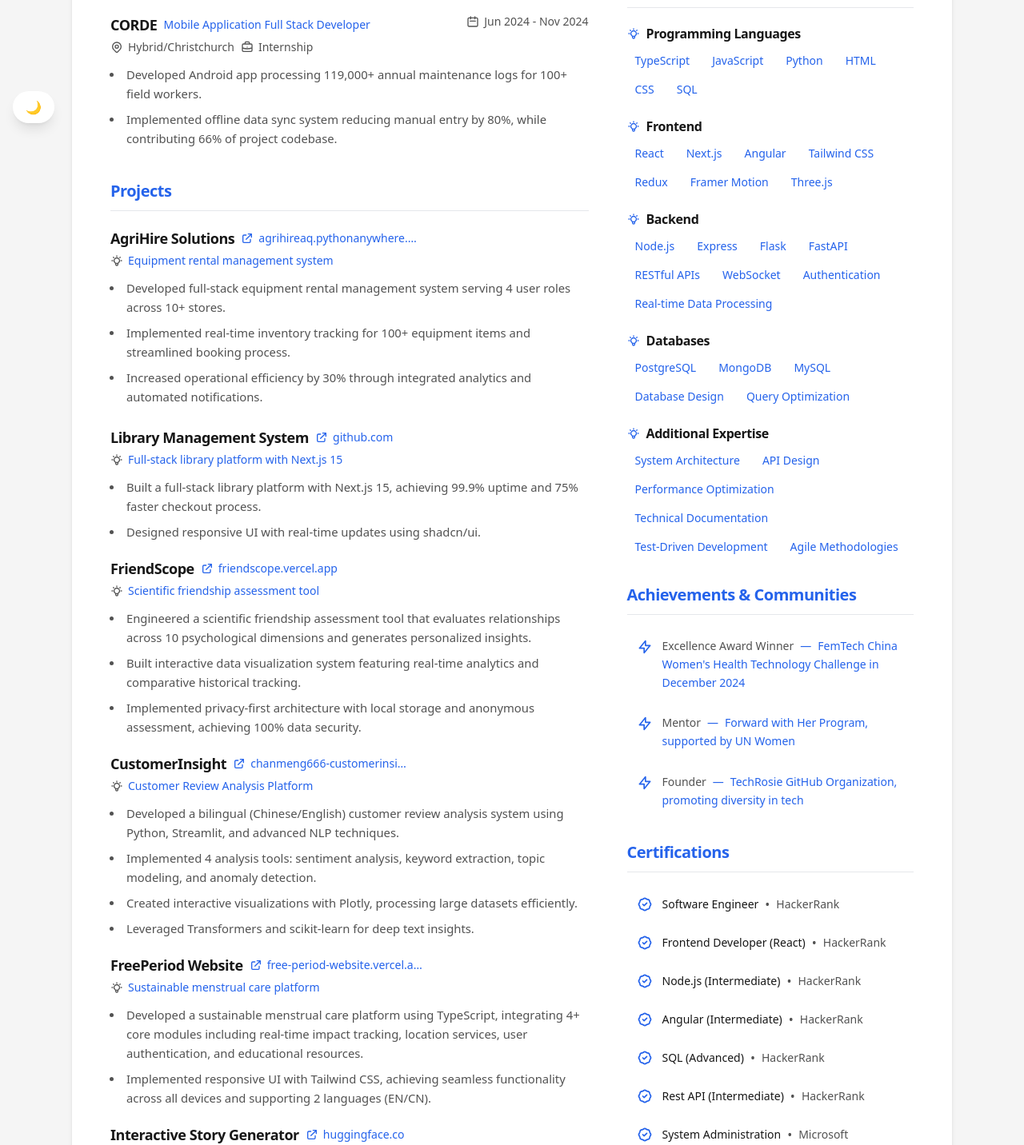
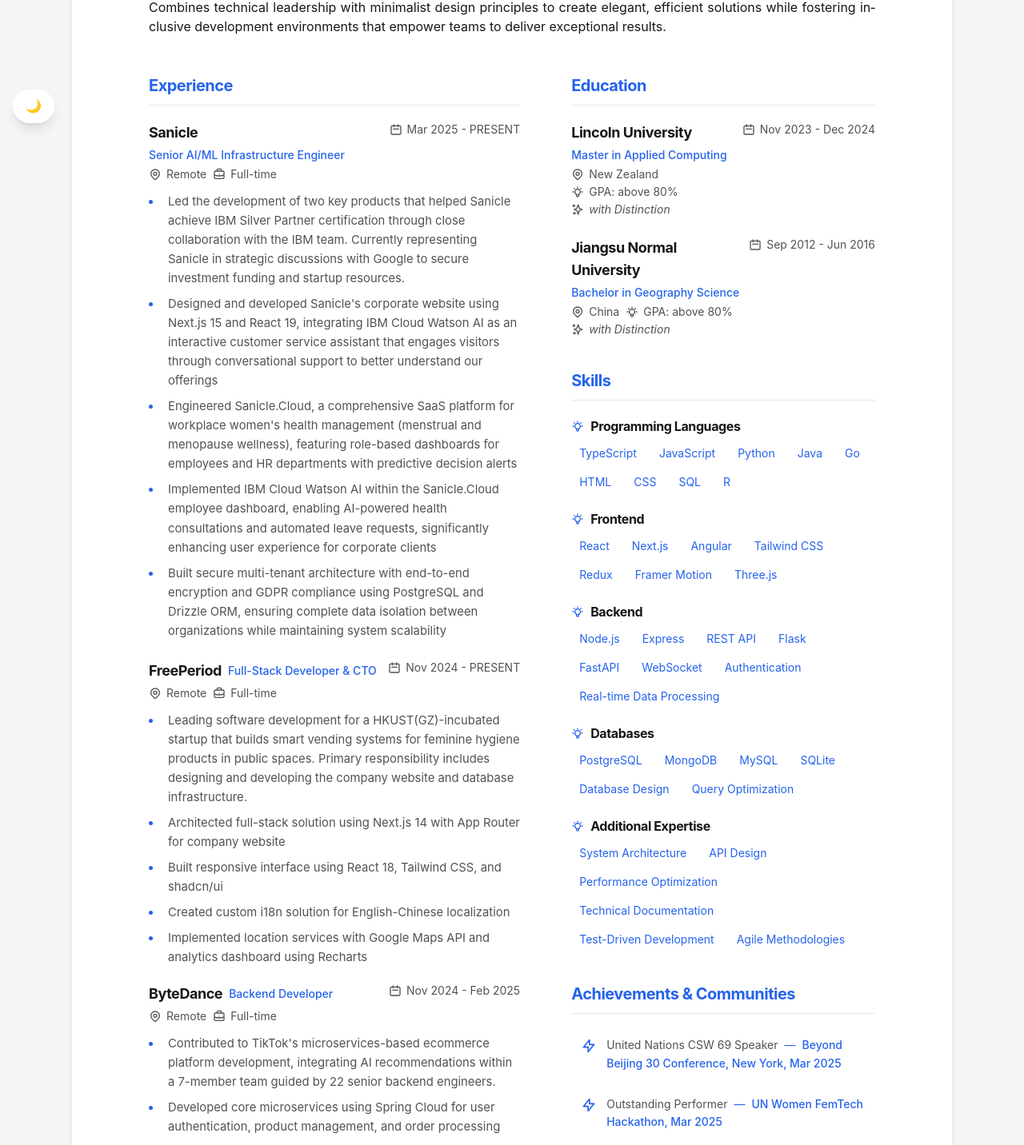
Before and after one commit to ChanMeng666/easy-resume, a Next.js app: page / in a window 1280 px wide. Shown: the part 630-2062 px from the top of the page at 80% size. Built offline with nearby package versions, Linux system fonts and the light colour scheme.

Commit message:
Update CV copywriting

```diff
--- a/src/app/globals.css
+++ b/src/app/globals.css
@@ -29,6 +29,9 @@
   -webkit-font-smoothing: antialiased;
   -moz-osx-font-smoothing: grayscale;
   text-rendering: optimizeLegibility;
+  font-family: -apple-system, BlinkMacSystemFont, 'Segoe UI', 'Roboto', 'Oxygen', 'Ubuntu', 'Cantarell', sans-serif;
+  font-feature-settings: 'kern' 1, 'liga' 1;
+  line-height: 1.6;
 }
 
 .resume-container {
@@ -85,3 +88,74 @@
 h1, h2, h3 {
   letter-spacing: -0.025em;
 }
+
+/* 增强简历专业样式 */
+.resume-container {
+  position: relative;
+}
+
+.resume-container::before {
+  content: '';
+  position: absolute;
+  top: 0;
+  left: 0;
+  right: 0;
+  height: 4px;
+  background: linear-gradient(90deg, var(--primary-main), var(--primary-light));
+  border-radius: 0.5rem 0.5rem 0 0;
+}
+
+/* 优化文本可读性 */
+.text-justify {
+  text-align: justify;
+  hyphens: auto;
+  word-break: break-word;
+}
+
+/* 增强列表样式 */
+.work-item ul li {
+  position: relative;
+  padding-left: 0.5rem;
+}
+
+.work-item ul li::marker {
+  color: var(--primary-main);
+  font-weight: bold;
+}
+
+/* 优化响应式设计 */
+@media (max-width: 1024px) {
+  .resume-container {
+    margin: 0 0.5rem;
+    border-radius: 0.75rem;
+  }
+}
+
+@media (max-width: 640px) {
+  .resume-container::before {
+    height: 3px;
+  }
+
+  .text-justify {
+    text-align: left;
+  }
+}
+
+/* 打印样式优化 */
+@media print {
+  .resume-container {
+    box-shadow: none;
+    max-width: none;
+    margin: 0;
+    padding: 1rem;
+  }
+
+  .resume-container::before {
+    display: none;
+  }
+
+  body {
+    background: white;
+    color: black;
+  }
+}
--- a/src/app/page.tsx
+++ b/src/app/page.tsx
@@ -1,4 +1,5 @@
 import { Header } from "@/components/Header";
+import { Introduction } from "@/components/Introduction";
 import { Education } from "@/components/Education";
 import { Skills } from "@/components/Skills";
 import { Work } from "@/components/Work";
@@ -10,27 +11,30 @@
 
 export default function Home() {
   return (
-    <div className="min-h-screen bg-background py-6 sm:py-8 px-3 sm:px-4">
-      <div className="resume-container max-w-[1100px] mx-auto bg-background-paper
-        shadow-sm sm:shadow-md dark:shadow-lg rounded-none sm:rounded-lg
+    <div className="min-h-screen bg-background py-8 sm:py-12 px-4 sm:px-6">
+      <div className="resume-container max-w-[1200px] mx-auto bg-background-paper
+        shadow-sm sm:shadow-md dark:shadow-lg rounded-lg sm:rounded-xl
         transition-shadow duration-200"
       >
-        <Header basics={resumeData.basics} />
-        <div className="grid grid-cols-1 lg:grid-cols-[2.5fr,1.5fr] gap-8 lg:gap-12">
-          <div className="space-y-10">
-            <Work work={resumeData.work} />
-            <Projects projects={resumeData.projects} />
+        <div className="px-8 sm:px-10 lg:px-12 py-8 sm:py-10">
+          <Header basics={resumeData.basics} />
+
+          <div className="mb-12">
+            <Introduction summary={resumeData.basics.summary} />
           </div>
-          <div className="space-y-8">
-            <div>
+
+          <div className="grid grid-cols-1 lg:grid-cols-[2.2fr,1.8fr] gap-12 lg:gap-16">
+            <div className="space-y-12">
+              <Work work={resumeData.work} />
+              <Projects projects={resumeData.projects} />
+            </div>
+            <div className="space-y-10">
               <Education education={resumeData.education} />
-            </div>
-            <div>
               <Skills skills={resumeData.skills} />
-            </div>
-            <div className="space-y-8">
-              <Achievements achievements={resumeData.achievements} />
-              <Certifications certifications={resumeData.certifications} />
+              <div className="space-y-10">
+                <Achievements achievements={resumeData.achievements} />
+                <Certifications certifications={resumeData.certifications} />
+              </div>
             </div>
           </div>
         </div>
--- /dev/null
+++ b/src/components/Introduction.tsx
@@ -0,0 +1,22 @@
+import { ResumeData } from "@/data/resume";
+import { Section } from "./Section";
+
+interface IntroductionProps {
+  summary: ResumeData["basics"]["summary"];
+}
+
+export function Introduction({ summary }: IntroductionProps) {
+  if (!summary) return null;
+
+  return (
+    <Section title="Introduction">
+      <div className="text-sm sm:text-base leading-relaxed text-text-primary space-y-4">
+        {summary.split('\n\n').map((paragraph, index) => (
+          <p key={index} className="text-justify">
+            {paragraph}
+          </p>
+        ))}
+      </div>
+    </Section>
+  );
+}
--- a/src/components/Projects.tsx
+++ b/src/components/Projects.tsx
@@ -16,7 +16,7 @@
                 <h3 className="font-bold text-lg text-foreground">
                   {project.name}
                 </h3>
-                {project.url && (
+                {project.url && project.url !== '#' && (
                   <a
                     href={project.url}
                     target="_blank"
@@ -37,7 +37,13 @@
                       />
                     </svg>
                     <span className="truncate max-w-[200px] hidden sm:inline">
-                      {new URL(project.url).hostname}
+                      {(() => {
+                        try {
+                          return new URL(project.url).hostname;
+                        } catch {
+                          return 'Link';
+                        }
+                      })()}
                     </span>
                   </a>
                 )}
--- a/src/data/resume.ts
+++ b/src/data/resume.ts
@@ -10,6 +10,7 @@
       url: string;
       label?: string;
     }[];
+    summary?: string;
   };
   education: {
     institution: string;
@@ -47,25 +48,21 @@
 export const resumeData: ResumeData = {
   basics: {
     name: "Chan Meng",
-    label: "Full-Stack Developer specializing in Web & Mobile Applications",
+    label: "Web/Mobile App & AI/ML Infrastructure Engineer",
     email: "chanmeng.career@gmail.com",
     phone: "(+64) 028 8523 5858",
-    location: "New Zealand",
+    location: "59 Spring Street, Onehunga, Auckland 1061",
+    summary: "Full-stack developer with specialized expertise in women's health technology, combining React/Next.js, TypeScript, Python, and cloud infrastructure to build impactful web applications. Currently driving technical innovation as CTO at FreePeriod and AI/ML Infrastructure Engineer at Sanicle, delivering enterprise-grade solutions for workplace health management with AI integration.\n\nDistinguished speaker at the UN CSW 69 Beyond Beijing 30 Conference, showcasing how AI technology effectively addresses workplace gender inequities. Passionate mentor dedicated to supporting women in STEM through the Forward with Her program, with proven impact across a diverse network of mentees from prestigious universities. Master's graduate with Distinction from Lincoln University, bringing academic excellence and practical implementation skills to every project.\n\nCombines technical leadership with minimalist design principles to create elegant, efficient solutions while fostering inclusive development environments that empower teams to deliver exceptional results.",
     profiles: [
       {
         network: "Portfolio",
-        url: "https://chanmeng.live/",
+        url: "https://2d-portfolio-eta.vercel.app/",
         label: "chanmeng.live"
       },
       {
         network: "LinkedIn",
         url: "https://www.linkedin.com/in/chanmeng666",
         label: "chanmeng666"
-      },
-      {
-        network: "GitHub",
-        url: "https://github.com/ChanMeng666",
-        label: "ChanMeng666"
       }
     ]
   },
@@ -77,6 +74,7 @@
       startDate: "Nov 2023",
       endDate: "Dec 2024",
       location: "New Zealand",
+      gpa: "above 80%",
       note: "with Distinction"
     },
     {
@@ -86,13 +84,14 @@
       startDate: "Sep 2012",
       endDate: "Jun 2016",
       location: "China",
+      gpa: "above 80%",
       note: "with Distinction"
     }
   ],
   skills: [
     {
       name: "Programming Languages",
-      keywords: ["TypeScript", "JavaScript", "Python", "HTML", "CSS", "SQL"]
+      keywords: ["TypeScript", "JavaScript", "Python", "Java", "Go", "HTML", "CSS", "SQL", "R"]
     },
     {
       name: "Frontend",
@@ -100,11 +99,11 @@
     },
     {
       name: "Backend",
-      keywords: ["Node.js", "Express", "Flask", "FastAPI", "RESTful APIs", "WebSocket", "Authentication", "Real-time Data Processing"]
+      keywords: ["Node.js", "Express", "REST API", "Flask", "FastAPI", "WebSocket", "Authentication", "Real-time Data Processing"]
     },
     {
       name: "Databases",
-      keywords: ["PostgreSQL", "MongoDB", "MySQL", "Database Design", "Query Optimization"]
+      keywords: ["PostgreSQL", "MongoDB", "MySQL", "SQLite", "Database Design", "Query Optimization"]
     },
     {
       name: "Additional Expertise",
@@ -120,113 +119,127 @@
   ],
   work: [
     {
-      company: "ByteDance Youth Camp",
-      position: "Backend Engineer",
-      startDate: "Nov 2024",
+      company: "Sanicle",
+      position: "Senior AI/ML Infrastructure Engineer",
+      startDate: "Mar 2025",
       endDate: "PRESENT",
-      location: "Remote/China",
-      type: "Apprenticeship",
+      location: "Remote",
+      type: "Full-time",
       highlights: [
-        "Selected among 8900+ participants to develop microservices and distributed systems under ByteDance engineers' mentorship."
+        "Led the development of two key products that helped Sanicle achieve IBM Silver Partner certification through close collaboration with the IBM team. Currently representing Sanicle in strategic discussions with Google to secure investment funding and startup resources.",
+        "Designed and developed Sanicle's corporate website using Next.js 15 and React 19, integrating IBM Cloud Watson AI as an interactive customer service assistant that engages visitors through conversational support to better understand our offerings",
+        "Engineered Sanicle.Cloud, a comprehensive SaaS platform for workplace women's health management (menstrual and menopause wellness), featuring role-based dashboards for employees and HR departments with predictive decision alerts",
+        "Implemented IBM Cloud Watson AI within the Sanicle.Cloud employee dashboard, enabling AI-powered health consultations and automated leave requests, significantly enhancing user experience for corporate clients",
+        "Built secure multi-tenant architecture with end-to-end encryption and GDPR compliance using PostgreSQL and Drizzle ORM, ensuring complete data isolation between organizations while maintaining system scalability"
       ]
     },
     {
       company: "FreePeriod",
-      position: "Chief Technology Officer",
+      position: "Full-Stack Developer & CTO",
       startDate: "Nov 2024",
       endDate: "PRESENT",
-      location: "Remote/China",
-      type: "Freelance",
+      location: "Remote",
+      type: "Full-time",
       highlights: [
-        "Built bilingual platform serving 3,000+ monthly users with IoT-enabled tracking of 50+ sanitary pad stations.",
-        "Developed analytics dashboard with automated tracking, reducing inventory management time by 30%."
+        "Leading software development for a HKUST(GZ)-incubated startup that builds smart vending systems for feminine hygiene products in public spaces. Primary responsibility includes designing and developing the company website and database infrastructure.",
+        "Architected full-stack solution using Next.js 14 with App Router for company website",
+        "Built responsive interface using React 18, Tailwind CSS, and shadcn/ui",
+        "Created custom i18n solution for English-Chinese localization",
+        "Implemented location services with Google Maps API and analytics dashboard using Recharts"
+      ]
+    },
+    {
+      company: "ByteDance",
+      position: "Backend Developer",
+      startDate: "Nov 2024",
+      endDate: "Feb 2025",
+      location: "Remote",
+      type: "Full-time",
+      highlights: [
+        "Contributed to TikTok's microservices-based ecommerce platform development, integrating AI recommendations within a 7-member team guided by 22 senior backend engineers.",
+        "Developed core microservices using Spring Cloud for user authentication, product management, and order processing",
+        "Implemented database architecture using MySQL with Redis caching and RabbitMQ message queue optimization",
+        "Integrated Qwen LLM API for intelligent product recommendations and search functionality",
+        "Built responsive UI components with Vue3 and Element Plus"
       ]
     },
     {
       company: "CORDE",
-      position: "Mobile Application Full Stack Developer",
+      position: "Mobile Application Developer",
       startDate: "Jun 2024",
       endDate: "Nov 2024",
-      location: "Hybrid/Christchurch",
+      location: "Christchurch",
       type: "Internship",
       highlights: [
-        "Developed Android app processing 119,000+ annual maintenance logs for 100+ field workers.",
-        "Implemented offline data sync system reducing manual entry by 80%, while contributing 66% of project codebase."
+        "Led frontend development and database architecture of offline-first mobile application for field maintenance operations in 5-member Agile team, contributing 60% of codebase and 98% of documentation.",
+        "Designed SQLite database schema scaling to 18 tables for offline data management",
+        "Implemented automated background sync and real-time status monitoring",
+        "Integrated ArcGIS mapping services with GPS tracking",
+        "Developed React Native mobile UI with dark/light themes and dynamic forms for field operations"
       ]
     }
   ],
   projects: [
     {
-      name: "AgriHire Solutions",
-      description: "Equipment rental management system",
-      url: "https://agrihireaq.pythonanywhere.com/",
-      highlights: [
-        "Developed full-stack equipment rental management system serving 4 user roles across 10+ stores.",
-        "Implemented real-time inventory tracking for 100+ equipment items and streamlined booking process.",
-        "Increased operational efficiency by 30% through integrated analytics and automated notifications."
-      ]
-    },
-    {
-      name: "Library Management System",
-      description: "Full-stack library platform with Next.js 15",
-      url: "https://github.com/ChanMeng666/library-management-system",
-      highlights: [
-        "Built a full-stack library platform with Next.js 15, achieving 99.9% uptime and 75% faster checkout process.",
-        "Designed responsive UI with real-time updates using shadcn/ui."
-      ]
-    },
-    {
-      name: "FriendScope",
+      name: "FriendScope — Full-Stack Web Application",
       description: "Scientific friendship assessment tool",
       url: "https://friendscope.vercel.app/",
       highlights: [
-        "Engineered a scientific friendship assessment tool that evaluates relationships across 10 psychological dimensions and generates personalized insights.",
+        "Independently developed a privacy-focused relationship assessment platform featuring comprehensive analysis and visualization tools, gaining significant user traction with consistently positive feedback.",
         "Built interactive data visualization system featuring real-time analytics and comparative historical tracking.",
         "Implemented privacy-first architecture with local storage and anonymous assessment, achieving 100% data security."
       ]
     },
     {
-      name: "CustomerInsight",
-      description: "Customer Review Analysis Platform",
-      url: "https://chanmeng666-customerinsight-app-oeiu2h.streamlit.app/",
+      name: "Gradient SVG Generator — Dynamic SVG Generation Suite",
+      description: "Open-source platform for generating animated gradient SVGs",
+      url: "https://gradient-svg-generator.vercel.app/",
       highlights: [
-        "Developed a bilingual (Chinese/English) customer review analysis system using Python, Streamlit, and advanced NLP techniques.",
-        "Implemented 4 analysis tools: sentiment analysis, keyword extraction, topic modeling, and anomaly detection.",
-        "Created interactive visualizations with Plotly, processing large datasets efficiently.",
-        "Leveraged Transformers and scikit-learn for deep text insights."
+        "Developed an open-source platform for generating animated gradient SVGs through a web interface and API, garnering recognition from Reddit's r/lgbt community for its inclusive design templates."
       ]
     },
     {
-      name: "FreePeriod Website",
-      description: "Sustainable menstrual care platform",
-      url: "https://free-period-website.vercel.app/",
+      name: "Google News MCP Server — Model Context Protocol Integration",
+      description: "AI assistant integration for real-time news",
+      url: "https://glama.ai/mcp/servers/@ChanMeng666/server-google-news",
       highlights: [
-        "Developed a sustainable menstrual care platform using TypeScript, integrating 4+ core modules including real-time impact tracking, location services, user authentication, and educational resources.",
-        "Implemented responsive UI with Tailwind CSS, achieving seamless functionality across all devices and supporting 2 languages (EN/CN)."
+        "Pioneered an early MCP implementation enabling AI assistants to access real-time news. Successfully published to multiple MCP platforms and as an npm package, demonstrating proficiency with next-generation AI interaction protocols."
       ]
     },
     {
-      name: "Interactive Story Generator",
-      description: "AI-powered storytelling platform",
-      url: "https://huggingface.co/spaces/ChanMeng666/interactive-story-generator",
+      name: "Tencent Meeting Video Downloader — Chrome Browser Extension",
+      description: "Browser extension for video downloads",
+      url: "https://chromewebstore.google.com/detail/%E8%85%BE%E8%AE%AF%E4%BC%9A%E8%AE%AE%E5%BD%95%E5%B1%8F%E4%B8%8B%E8%BD%BD%E5%8A%A9%E6%89%8B/gdajdfngeonjmcclghkmeoacopnnfpnc?hl=zh-CN&utm_source=ext_sidebar",
       highlights: [
-        "Developed an AI-powered storytelling platform using Python, Gradio and Hugging Face Transformers, featuring 5+ story themes and customizable AI parameters.",
-        "Implemented comprehensive story management system enabling users to create, save and continue personalized narratives through natural dialogue."
+        "Developed a browser extension that automates video downloads from Tencent Meeting with URL detection and custom save options. Published on Chrome Web Store with positive ratings and zero data collection."
       ]
     }
   ],
   achievements: [
-    "Excellence Award Winner — FemTech China Women's Health Technology Challenge in December 2024",
-    "Mentor — Forward with Her Program, supported by UN Women",
+    "United Nations CSW 69 Speaker — Beyond Beijing 30 Conference, New York, Mar 2025",
+    "Outstanding Performer — UN Women FemTech Hackathon, Mar 2025",
+    "Most Popular Mentor — Forward with Her Program, supported by UN Women, Feb 2025",
+    "Excellence Award Winner — FemTech China Women's Health Technology Challenge, Dec 2024",
+    "5-Star Deep Contributor Award — GitHub for Sustained Code Contributions in GitHub 2024",
+    "5-Rank Multilingual Developer — GitHub Trophy 2024",
     "Founder — TechRosie GitHub Organization, promoting diversity in tech"
   ],
   certifications: [
     "Software Engineer - HackerRank",
     "Frontend Developer (React) - HackerRank",
+    "Problem Solving (Intermediate) - HackerRank",
+    "JavaScript (Intermediate) - HackerRank",
     "Node.js (Intermediate) - HackerRank",
     "Angular (Intermediate) - HackerRank",
+    "Go (Intermediate) - HackerRank",
+    "Java Professional - JetBrains",
     "SQL (Advanced) - HackerRank",
     "Rest API (Intermediate) - HackerRank",
+    "Data Analysis - Microsoft",
+    "GitHub Professional - GitHub",
+    "Docker Professional - Docker Foundation",
+    "Ubuntu Linux Professional - Canonical",
+    "Agile Project Management - Atlassian",
     "System Administration - Microsoft",
     "Project Management - Microsoft",
     "Cybersecurity - Microsoft"
```
